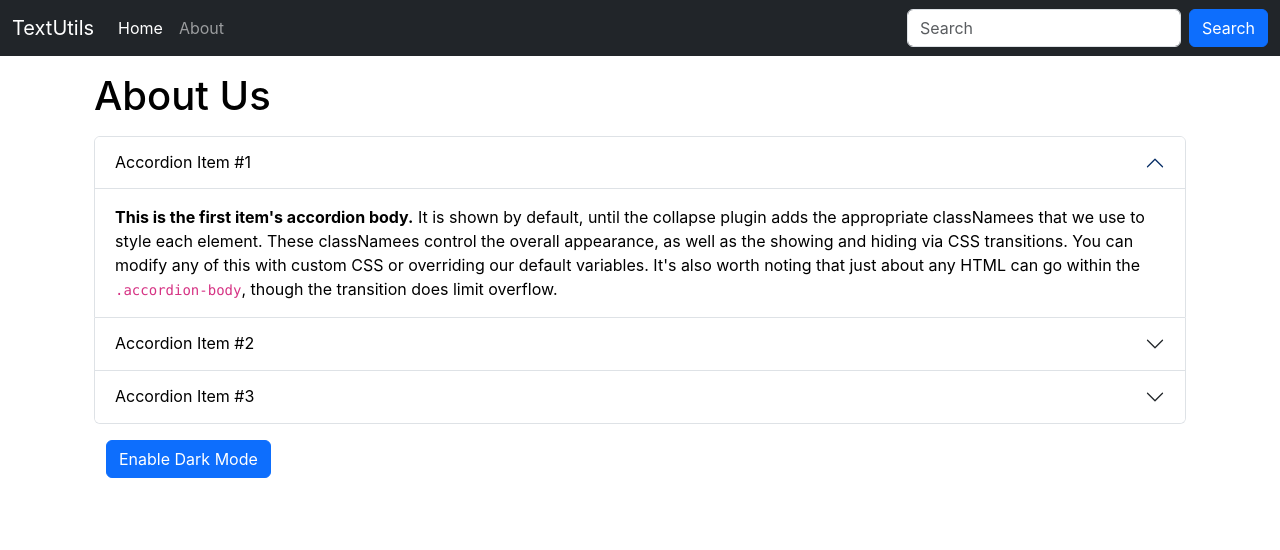
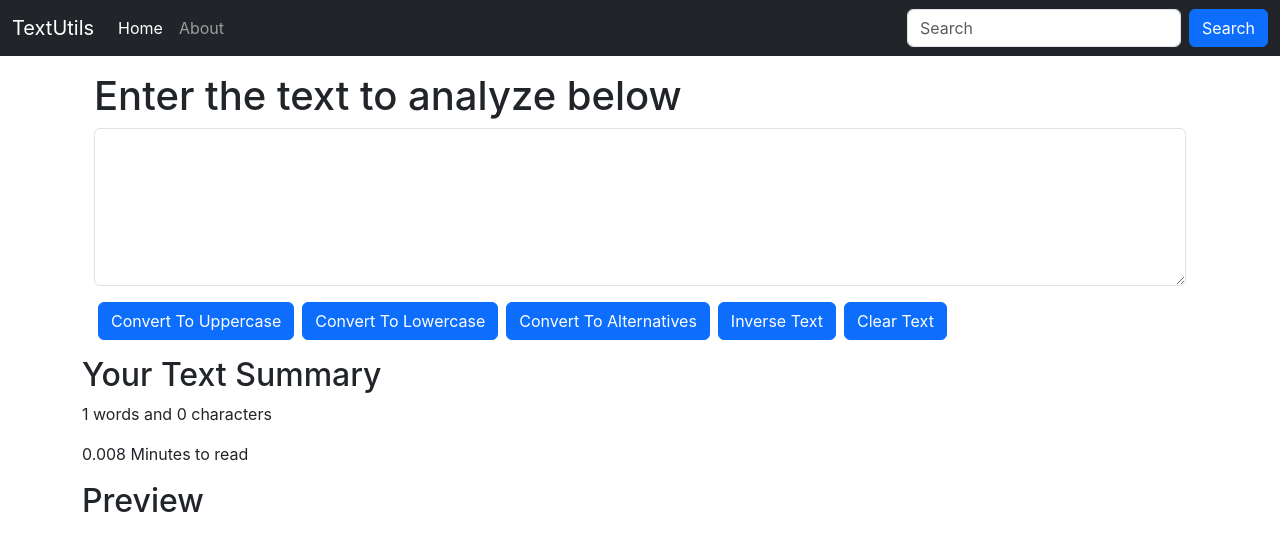
Before and after one commit to Shragupt/My_First_React, a React (Create React App) app: page / in a window 1280 px wide. Shown: the top 550 px of the page. Built offline with nearby package versions, Linux system fonts and the light colour scheme.

Commit message:
added text form

```diff
--- a/src/App.js
+++ b/src/App.js
@@ -1,16 +1,16 @@
 
 import './App.css';
-import About from './components/About';
+//import About from './components/About';
 import Navbar from './components/Navbar';
-//import TextForm from './components/TextForm';
+import TextForm from './components/TextForm';
 
 function App() {
   return (
     <>
     <Navbar title="TextUtils" aboutText="About"/>
     <div className="container my-3">
-    {/*<TextForm heading="Enter the text to analyze below"/>*/}
-    <About/>
+    <TextForm heading="Enter the text to analyze below"/>
+    {/*<About/>*/}
     </div>
     </>
   );
```
